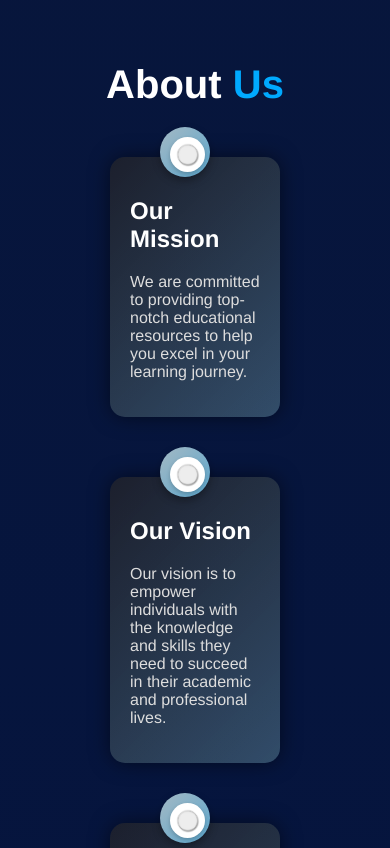
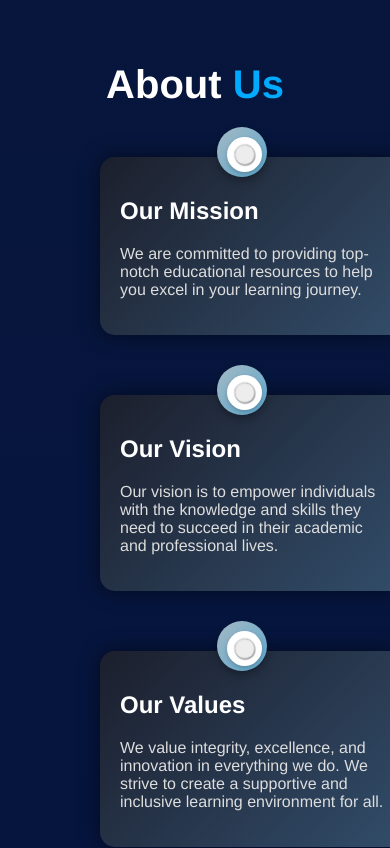
Before and after one commit to sriparna-koar/websitebigmac, a React (Vite) app in the folder frontend/: page / in a window 390 px wide. Shown: the part 1080-1928 px from the top of the page. Built offline with nearby package versions, Linux system fonts and the light colour scheme.

Commit message:
first commit

```diff
--- a/frontend/src/components/About.css
+++ b/frontend/src/components/About.css
@@ -90,12 +90,10 @@
 }
 
 @media (max-width: 480px) {
-  .content-wrapper {
-    padding: 0 10px; /* Add padding to the wrapper to ensure content doesn't touch the screen edges */
-  }
+
 
   .content-box {
-    width:100%; /* Make content boxes occupy the screen width minus some padding */
+    width:160%; /* Make content boxes occupy the screen width minus some padding */
     margin: 20px 0; /* Center content boxes horizontally and add vertical margin */
     padding: 20px; /* Reduce padding for smaller screens */
     font-size: 1.0em; /* Adjust font size for readability */
```
